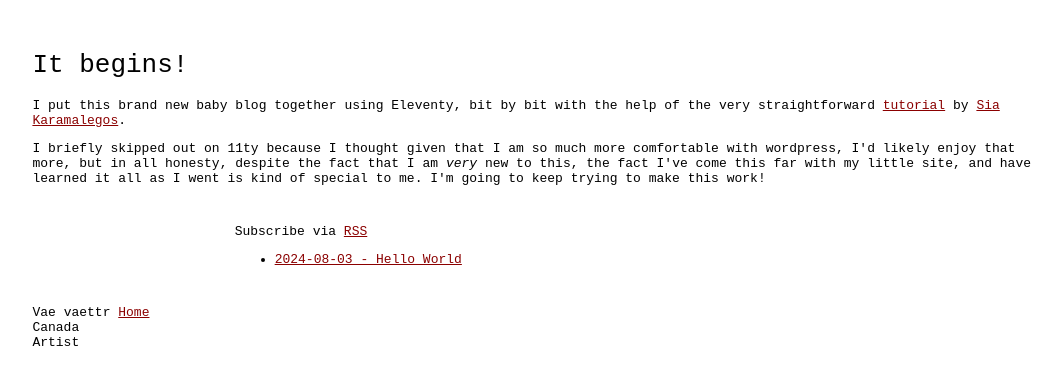
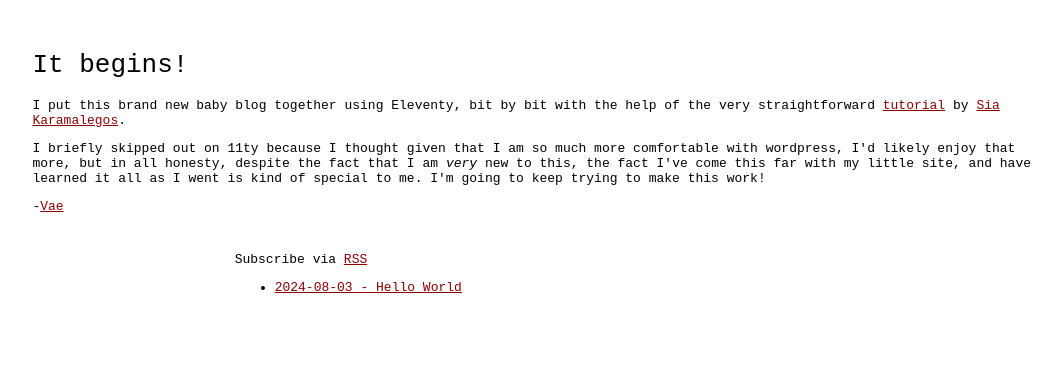
Before and after one commit to kvaettr/blog, an Eleventy site: page src/index.njk in a window 1280 px wide. Shown: the part 293-678 px from the top of the page, without its empty margins (102-1164 px from the left). Built offline with nearby package versions, Linux system fonts and the light colour scheme; Eleventy itself is replaced by a stand-in of ours; files that its build step writes are made by us from their sources.

Commit message:
Added smaller h-card to home page

```diff
--- a/src/index.njk
+++ b/src/index.njk
@@ -8,7 +8,7 @@ title: vaettr
 <p>I put this brand new baby blog together using Eleventy, bit by bit with the help of the very straightforward <a href="https://sia.codes/posts/itsiest-bitsiest-eleventy-tutorial/" target="blank" rel="noopener noreferrer">tutorial</a> by <a href="https://sia.codes/" target="blank" rel="noopener noreferrer">Sia Karamalegos</a>.</p>
 
 <p> I briefly skipped out on 11ty because I thought given that I am so much more comfortable with wordpress, I'd likely enjoy that more, but in all honesty, despite the fact that I am <em>very</em> new to this, the fact I've come this far with my little site, and have learned it all as I went is kind of special to me. I'm going to keep trying to make this work!</p>
-
+<p>-<a href="https://vaettr.com/" class="h-card" rel="me">Vae</a></p>
   <div class="post-list">
     Subscribe via <a href="/feed.xml">RSS</a>
   <ul>
@@ -17,12 +17,5 @@ title: vaettr
     {% endfor %}
 </ul>
 </div>
-<div class="h-card">
-  <span class="p-name">Vae</span>
-  <span class="p-nickname">vaettr</span>
-  <a class="u-url" href="http://vaettr.com">Home</a>
- <!-- <a class="u-email" href="mailto:sally@example.com">Email</a> -->
-  <div class="p-country-name">Canada</div>
-  <div class="p-category">Artist</div>
+
 </div>
-</div>
```
